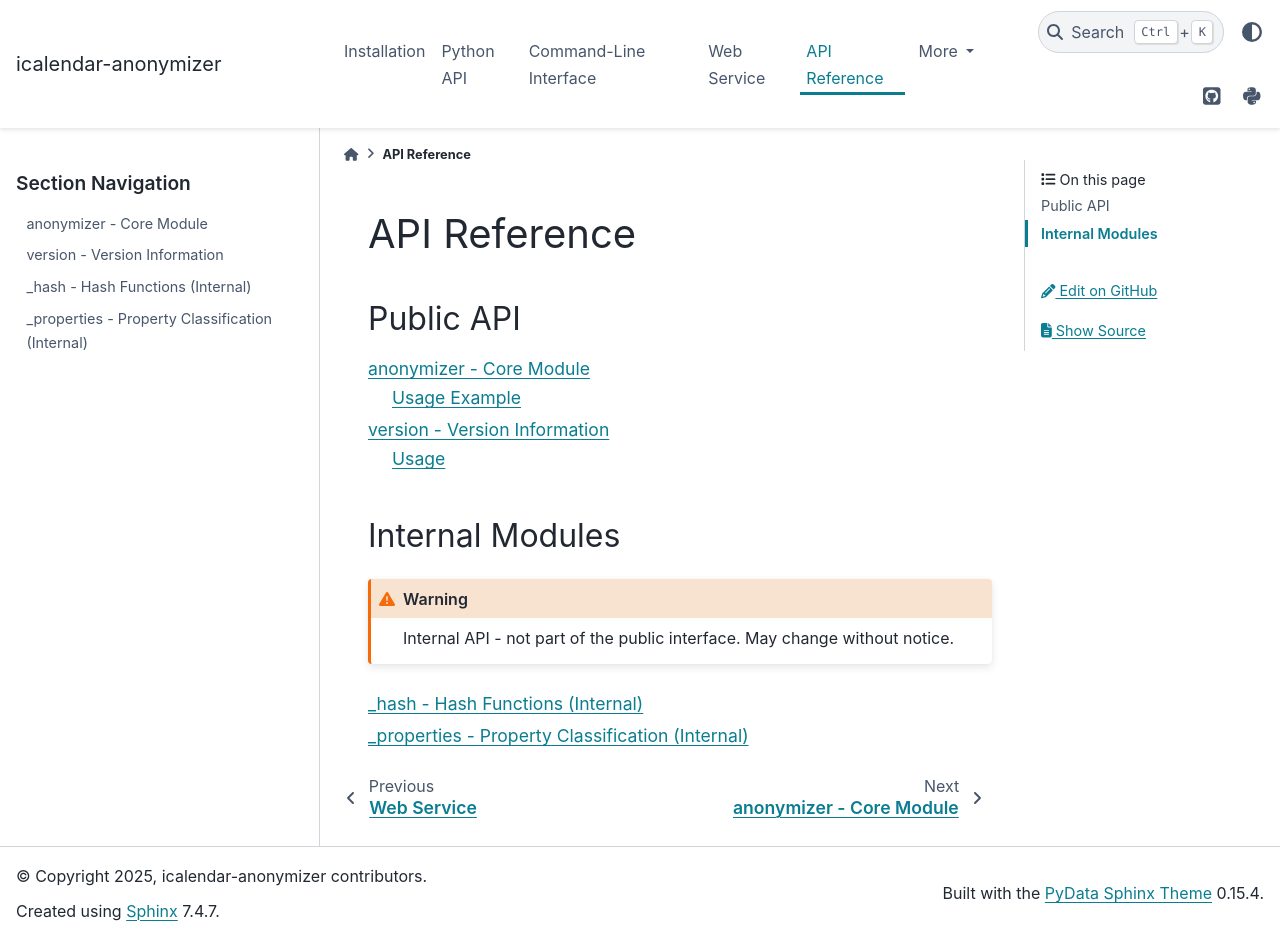
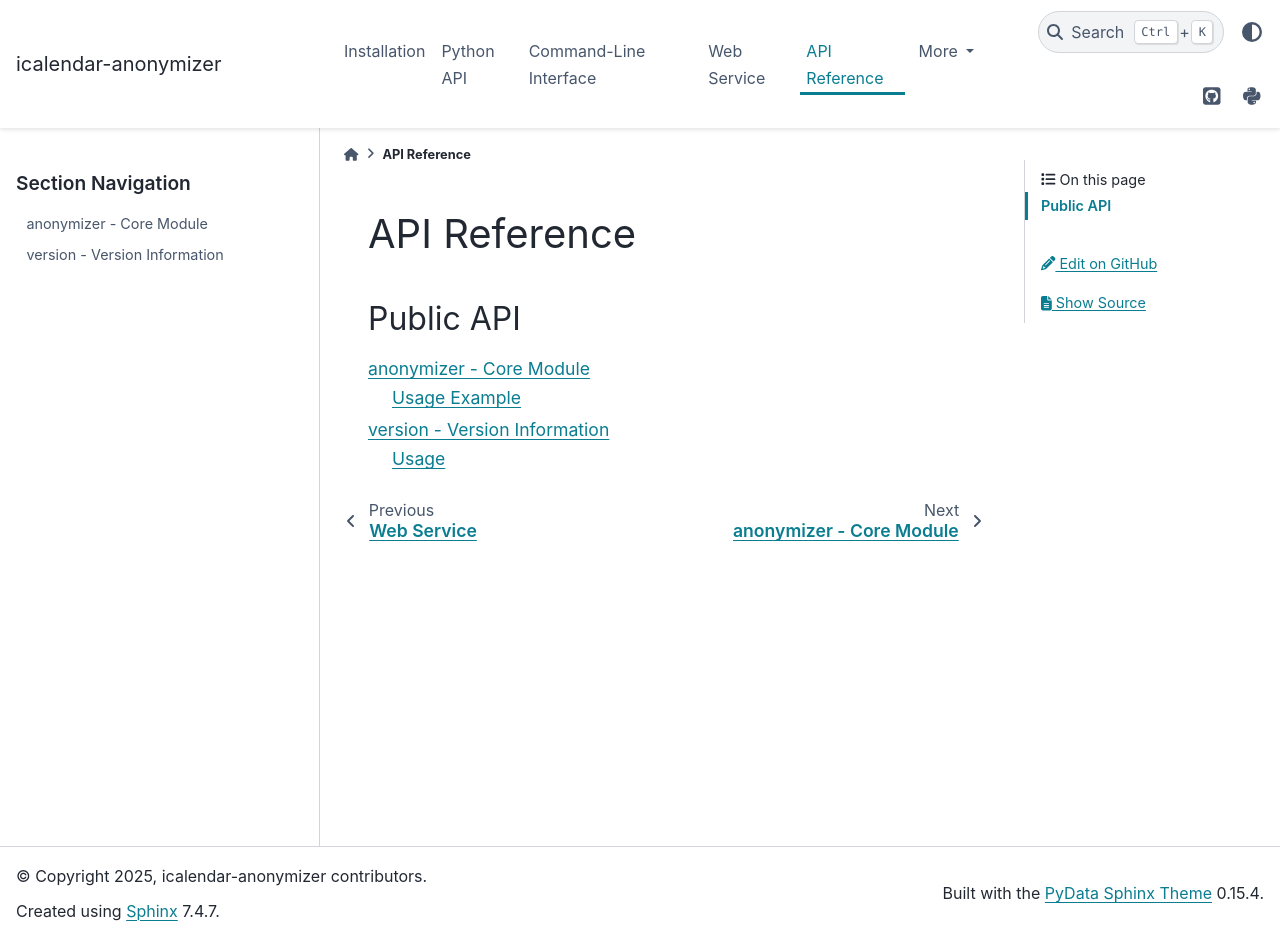
Before and after one commit to mergecal/icalendar-anonymizer, a Sphinx documentation site: the page built from docs/api/index.rst, in a window 1280 px wide and 940 px high. Built offline with Sphinx 7.4.7 and the PyData theme 0.15.4, drawn with Linux system fonts in a browser that asks for light colours.

Commit message:
refactor(docs): remove private API documentation
- Delete docs/api/hash.rst
- Delete docs/api/properties.rst
- Remove Internal Modules section from docs/api/index.rst

Per Steve's feedback: private modules should not be documented in user-facing API reference.

```diff
--- a/docs/api/index.rst
+++ b/docs/api/index.rst
@@ -13,15 +13,3 @@ Public API
 
    anonymizer
    version
-
-Internal Modules
-================
-
-.. warning::
-   Internal API - not part of the public interface. May change without notice.
-
-.. toctree::
-   :maxdepth: 2
-
-   hash
-   properties
```
Also changed, not shown: docs/api/hash.rst (deleted, +0 -15 lines), docs/api/properties.rst (deleted, +0 -16 lines).
